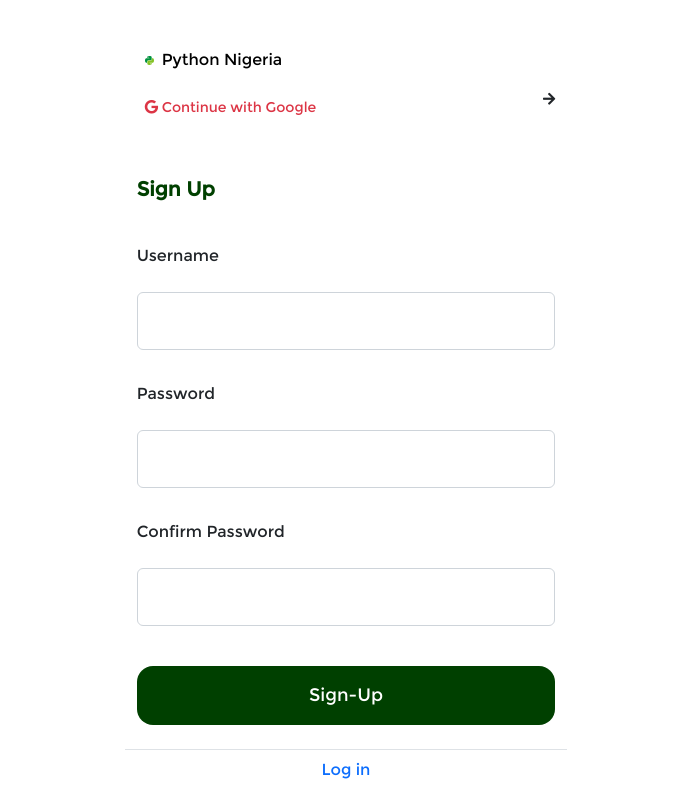
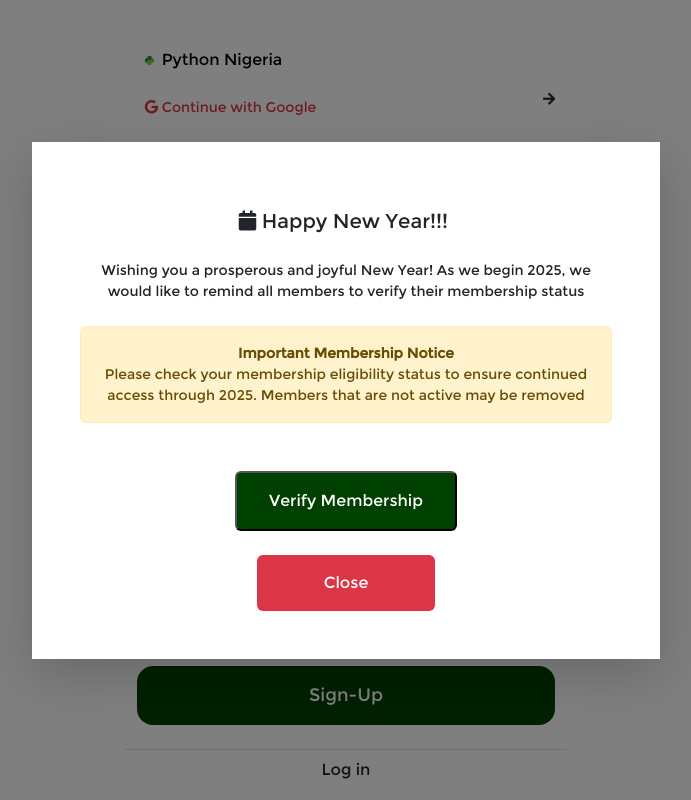
Before and after one commit to Python-Nigeria/pynigeria, a Next.js app: page /account/signup in a window 1280 px wide. Shown: the whole page, without its empty margins (294-985 px from the left). Built offline with nearby package versions, Linux system fonts and the light colour scheme.

Commit message:
'updated'

```diff
--- a/src/app/css/acss/acss.css
+++ b/src/app/css/acss/acss.css
@@ -484,6 +484,7 @@ body{
 }
 
 .no-decoration{
+    color:inherit;
     text-decoration: none;
 }
 
--- a/src/app/layout.js
+++ b/src/app/layout.js
@@ -5,6 +5,7 @@ import "./css/fontawesome/css/all.min.css";
 import "./css/animate.min.css";
 import "./globals.css";
 import Nav from "./nav.js"
+import PopUp from "./pop.js"
 
 const inter = Inter({ subsets: ["latin"] });
 
@@ -20,6 +21,7 @@ export default function RootLayout({ children }) {
         <Nav />
       {children}
       <Footer />
+      <PopUp />
       </body>
     </html>
   );
--- a/src/app/nav.js
+++ b/src/app/nav.js
@@ -41,7 +41,7 @@ export default function Nav(){
           </div>
           </div>
           <div class="col font-poppins p-4 right display-sm-none">
-            Dashboard
+            <Link href="/membership" class="no-decoration"> Membership </Link>
           </div>
           <div class="col font-poppins p-4 right display-sm-none">
             Jobs
@@ -52,7 +52,7 @@ export default function Nav(){
           <div class="col font-poppins p-4 right display-sm-none">
             Resorces
           </div>
-          <div class="col font-poppins p-4 right display-sm-none">
+          <div class="col font-poppins p-4 right display-sm-none color-white">
             <Link class="color-bg-p color-white no-decoration p-2 rounded" href="/"> Join Us </Link>
           </div>
           <div class="col-2 d-md-none right sz-20">
@@ -69,7 +69,7 @@ function Dropdown ({close}){
 	return(
 		<div class="container-fluid  border-top sz-18 vh-100 display-fixed ease">
 		<br />
-    <div class="py-3"><a class="dropdown-item" href="#">Dashboard</a></div>
+    <div class="py-3"><a class="dropdown-item" href="/membership">Membership</a></div>
     <div class="py-3"><a class="dropdown-item" href="#">Jobs</a></div>
     <div class="py-3"><a class="dropdown-item" href="#">Forums</a></div>
     <div class="py-3"><a class="dropdown-item" href="#">Resorces</a></div>
--- a/src/app/page.js
+++ b/src/app/page.js
@@ -24,7 +24,7 @@ export default function Home() {
               <div class="sz-16 sz-md-20 col-12 pt-3">
                 A space for python enthusiasts to share knowledge, tackle projects together and advance in various fields.
               </div>
-              <div class="col-12 pt-4">
+              <div class="col-12 pt-4 color-white">
                 <div class="row">
                 <Link class="button color-bg-p color-white rounded-4 mx-2 mx-md-2 col col-md-5 my-3 p-3 p-md-4  sz-16 sz-md-18 color-bg-t-hover color-hover no-decoration center" ef="https://chat.whatsapp.com/BiQWwZnBTgwFaAbLmhiF43" href="/account/signup">
                   Sign Up
--- /dev/null
+++ b/src/app/pop.js
@@ -0,0 +1,51 @@
+"use client"
+import React from 'react'
+import Link from 'next/link'
+import { useRouter } from 'next/navigation'
+
+export default function PopUp(){
+	const [pop,showPop] = React.useState()
+	const route = useRouter()
+
+	const changePage = () =>{
+		showPop(false)
+		route.push('/membership')
+	}
+
+	React.useEffect(()=>{
+		showPop(false)
+		const timer = setTimeout(()=>showPop(true),2000)
+		return ()=> clearTimeout(timer)
+	},[])
+
+	if(!pop){
+		return null
+	}
+
+	return(
+			<div class="position-fixed container-fluid d-flex align-items-center justify-content-center vh-100 ease" style={{botto:'5%',top:'0%',backgroundColor:"rgba(0,0,0,0.5)",overflow:'hidden'}}>
+			<div class="position-relative shadow-lg color-bg-white p-5 col-md-6" >
+				<div class="row my-3">
+						<div class="col font-motserrat-bold sz-20 center">
+								<i class="fas fa-calendar"></i> Happy New Year!!! <i class="fas fa-"></i>
+						</div>
+				</div>
+
+				<p class="sz-14 py-2 center"> Wishing you a prosperous and joyful New Year! As we begin 2025, we would like to remind all members to verify their membership status </p>
+				<div class="alert alert-warning sz-14 mb-5 center">
+				<div class="row">
+					<div class="col bold"> Important Membership Notice </div>
+				</div>
+					Please check your membership eligibility status to ensure continued access through 2025. Members that are not active may be removed
+				</div>
+				<div class="row my-4">
+					<div class="col color-white center"><button onClick={()=>changePage()} class="no-decoration p-3 sz-16 color-bg-p d-inline-block col-md-5 rounded col-10">Verify Membership</button> </div>
+
+				</div>
+				<div class="row">
+					<div class="col center"> <button class="no-border bg-danger color-white  rounded btn-danger  p-3 col-md-4 col-10 sz-16" onClick={()=>showPop(false)}> Close </button > </div>
+				</div>
+			</div>
+		</div>
+		)
+}
```
